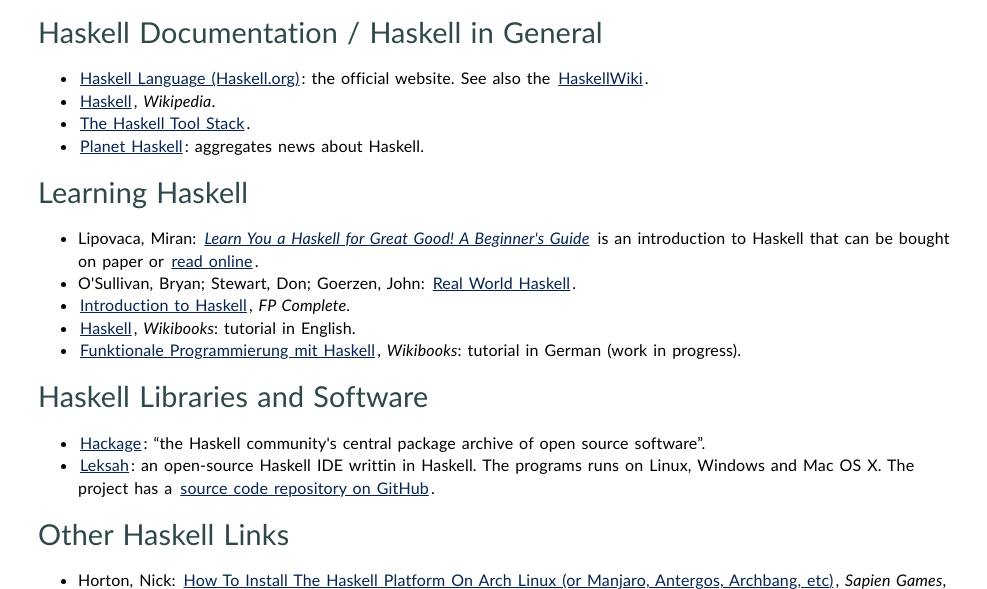
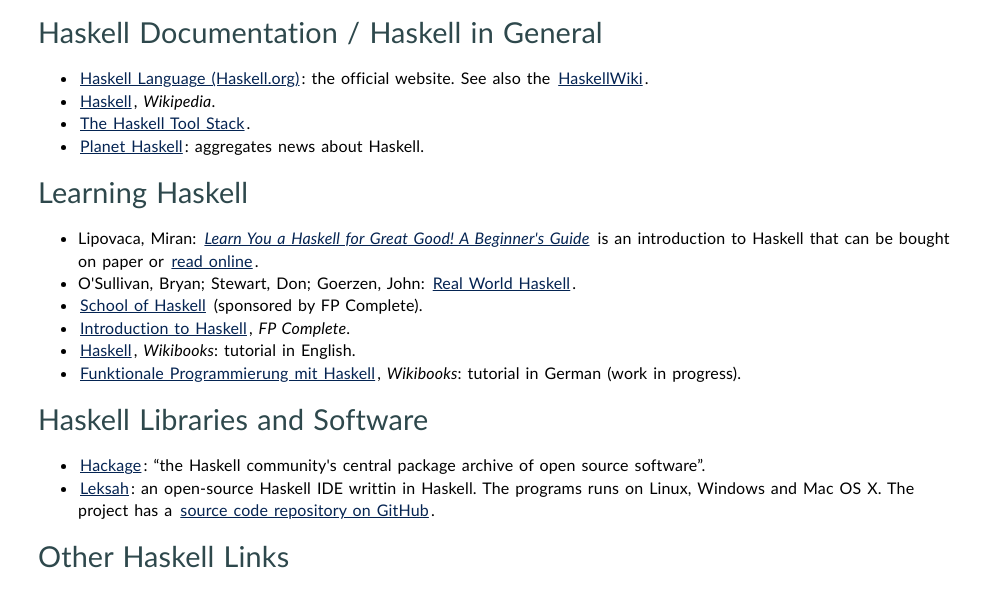
Before and after one commit to cstrobbe/unpedia, a plain HTML site: page Q_Science/QA/QA76_Software/haskell-lang.html in a window 1280 px wide. Shown: the part 144-733 px from the top of the page, without its empty margins (0-987 px from the left). Drawn offline with Linux system fonts and the light colour scheme.

Commit message:
School of Haskell

```diff
--- a/Q_Science/QA/QA76_Software/haskell-lang.html
+++ b/Q_Science/QA/QA76_Software/haskell-lang.html
@@ -49,6 +49,10 @@
     </li>
     <li>O'Sullivan, Bryan; Stewart, Don; Goerzen, John:
       <a href="http://book.realworldhaskell.org/read/">Real World Haskell</a>.
+    </li>
+    <li>
+      <a href="https://www.schoolofhaskell.com/">School of Haskell</a>
+      (sponsored by <abbr>FP</abbr> Complete).
     </li>
     <li>
       <a href="https://www.fpcomplete.com/introduction-to-haskell">Introduction to Haskell</a>,
```
